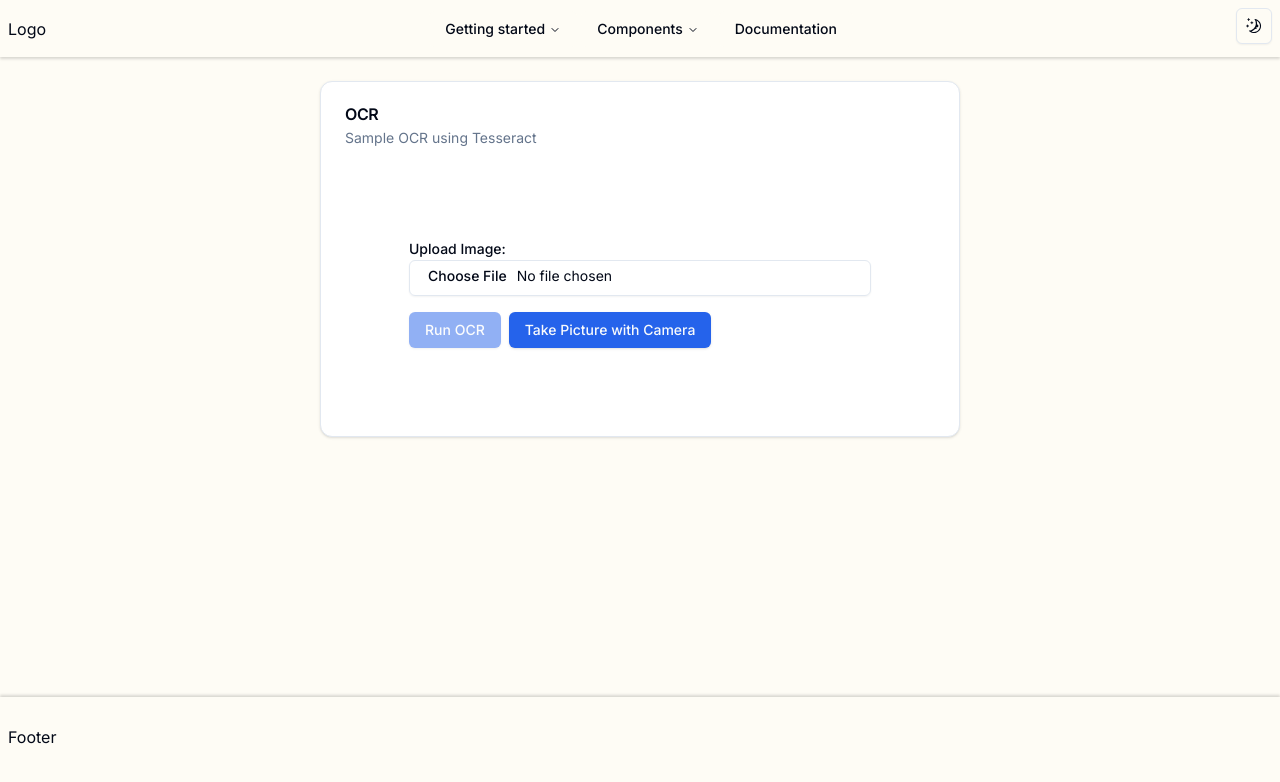
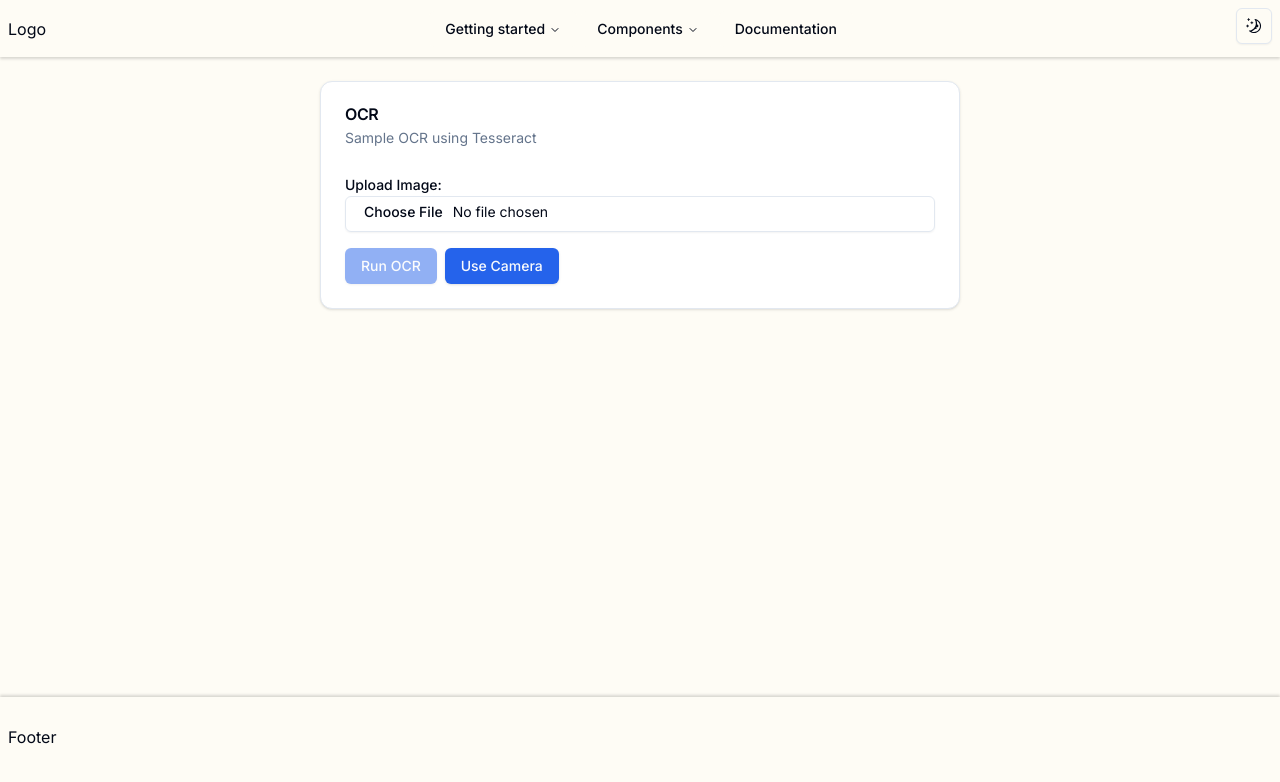
Before and after one commit to melsmellow/onward-flashcards, a Next.js app: page / in a window 1280 px wide. Shown: the top 782 px of the page. Built offline with nearby package versions, Linux system fonts and the light colour scheme.

Commit message:
chore: adjust the trigger of the dialog for camera preview

```diff
--- a/components/main/CameraPreview.tsx
+++ b/components/main/CameraPreview.tsx
@@ -1,17 +1,7 @@
 import { Button } from "@/components/ui/button";
-import {
-  Dialog,
-  DialogContent,
-  DialogDescription,
-  DialogFooter,
-  DialogHeader,
-  DialogTitle,
-  DialogTrigger,
-} from "@/components/ui/dialog";
-import { Input } from "@/components/ui/input";
-import { Label } from "@/components/ui/label";
+import { Dialog, DialogContent, DialogTrigger } from "@/components/ui/dialog";
 import Image from "next/image";
-import { FC, RefObject } from "react";
+import { FC, RefObject, useState } from "react";
 interface CameraPreview {
   captureImage: () => void;
   videoRef: RefObject<HTMLVideoElement | null>;
@@ -23,18 +13,30 @@ const CameraPreview: FC<CameraPreview> = ({
   videoRef,
   startCamera,
 }) => {
+  const [isOpen, setIsOpen] = useState<boolean>(false);
+
   return (
-    <Dialog>
+    <Dialog open={isOpen} onOpenChange={setIsOpen}>
       <DialogTrigger asChild>
-        <Button onClick={startCamera}>Take Picture with Camera</Button>
+        <Button
+          onClick={() => {
+            setIsOpen(true);
+            startCamera;
+          }}
+        >
+          Use Camera
+        </Button>
       </DialogTrigger>
       <DialogContent className="rounded-md w-[90vw] h-[90vh]">
         <div className="relative">
           <video ref={videoRef} className="w-full h-full " autoPlay />
           <div className="rounded">
             <Image
-           className="fixed bottom-[20px] left-1/2 -translate-x-1/2"
-              // onClick={captureImage}
+              className="fixed bottom-[20px] left-1/2 -translate-x-1/2"
+              onClick={() => {
+                captureImage;
+                setIsOpen(false);
+              }}
               src="/icon/capture-icon.png"
               width={50}
               height={50}
@@ -42,7 +44,6 @@ const CameraPreview: FC<CameraPreview> = ({
             />
           </div>
         </div>
-
         {/* <Button onClick={captureImage} className="rounded"></Button> */}
       </DialogContent>
     </Dialog>
--- a/components/main/OCR.tsx
+++ b/components/main/OCR.tsx
@@ -81,7 +81,7 @@ const OCR: React.FC<Props> = () => {
   };
 
   return (
-    <div className="p-16 ">
+    <div className="">
       <div className="mb-4">
         <Label htmlFor="picture">Upload Image:</Label>
         <Input
@@ -89,7 +89,6 @@ const OCR: React.FC<Props> = () => {
           type="file"
           accept="image/*"
           onChange={(e) => {
-            console.log(e);
             handleImageUpload(e);
           }}
           //   onChange={handleImageUpload}
```
